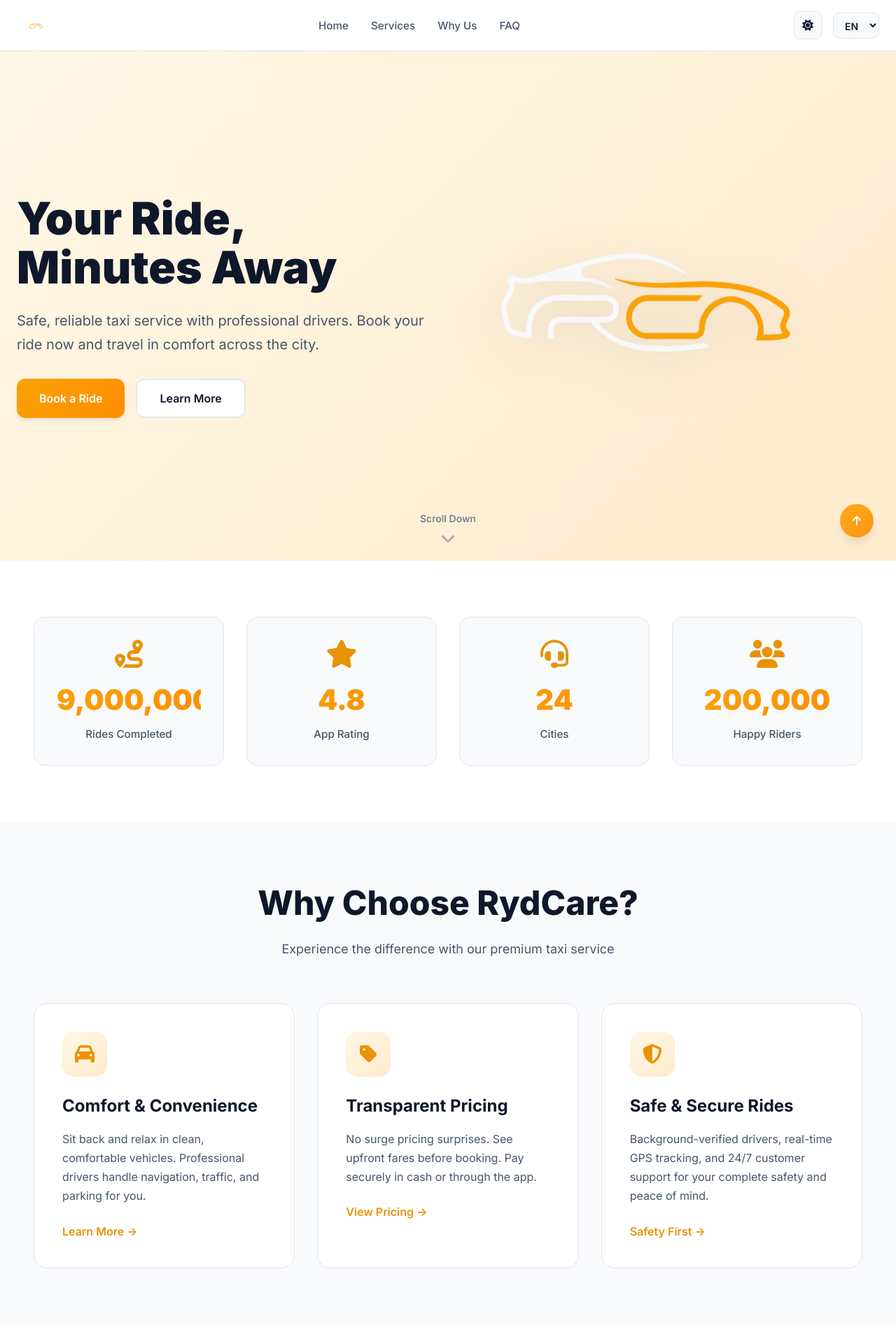
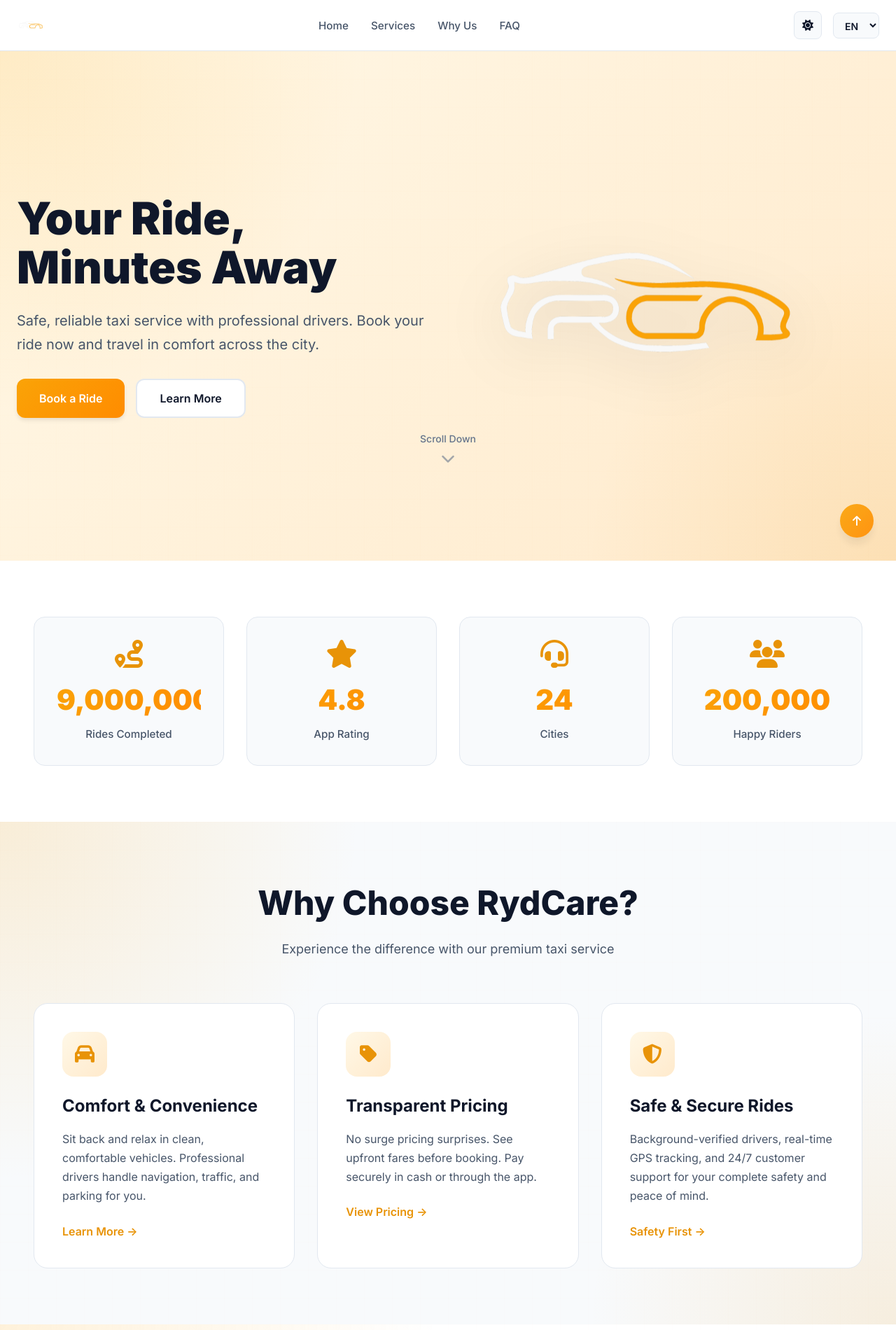
Before and after one commit to profzaid007/rydcare, a plain HTML site: page index.html in a window 1280 px wide. Shown: the top 1900 px of the page at 70% size. Drawn offline with nearby package versions, Linux system fonts and the light colour scheme.

Commit message:
Bg change to gridded radial gradient

```diff
--- a/css/styles.css
+++ b/css/styles.css
@@ -56,6 +56,15 @@
     --gradient-accent: linear-gradient(90deg, #FAA307 0%, #FFB347 100%);
     --gradient-soft: linear-gradient(135deg, #FFF8E7 0%, #FFEACC 100%);
 
+    /* Radial glow gradients - light mode (subtle orange) */
+    --gradient-radial-tl: radial-gradient(circle at top left, rgba(250, 163, 7, 0.15), transparent 35%);
+    --gradient-radial-br: radial-gradient(circle at bottom right, rgba(232, 147, 7, 0.12), transparent 30%);
+    --gradient-radial-combined: radial-gradient(circle at top left, rgba(250, 163, 7, 0.15), transparent 35%), radial-gradient(circle at bottom right, rgba(232, 147, 7, 0.12), transparent 30%);
+
+    /* Grid overlay - light mode */
+    --grid-overlay: linear-gradient(to right, rgba(250, 163, 7, 0.05) 1px, transparent 1px), linear-gradient(to bottom, rgba(250, 163, 7, 0.05) 1px, transparent 1px);
+    --grid-size: 40px 40px;
+
     /* Shadows */
     --shadow-sm: 0 1px 2px 0 rgb(0 0 0 / 0.05);
     --shadow-md: 0 4px 6px -1px rgb(0 0 0 / 0.1);
@@ -94,6 +103,14 @@
     /* Orange glows for dark mode */
     --shadow-glow: 0 0 30px rgba(250, 163, 7, 0.3);
     --shadow-glow-pink: 0 0 30px rgba(250, 163, 7, 0.3);
+
+    /* Radial glow gradients - dark mode (blue like login page) */
+    --gradient-radial-tl: radial-gradient(circle at top left, rgba(56, 189, 248, 0.18), transparent 35%);
+    --gradient-radial-br: radial-gradient(circle at bottom right, rgba(14, 165, 233, 0.14), transparent 30%);
+    --gradient-radial-combined: radial-gradient(circle at top left, rgba(56, 189, 248, 0.18), transparent 35%), radial-gradient(circle at bottom right, rgba(14, 165, 233, 0.14), transparent 30%);
+
+    /* Grid overlay - dark mode */
+    --grid-overlay: linear-gradient(to right, rgba(255, 255, 255, 0.08) 1px, transparent 1px), linear-gradient(to bottom, rgba(255, 255, 255, 0.08) 1px, transparent 1px);
 }
 
 /* ============================================
@@ -153,6 +170,45 @@
     max-width: var(--container-max);
     margin: 0 auto;
     padding: 0 1.5rem;
+}
+
+/* ============================================
+   GRADIENT BACKDROP UTILITY
+   Reusable radial glow + grid overlay layer.
+   Apply .gradient-backdrop to any section that
+   needs the ambient glow treatment.
+   ============================================ */
+.gradient-backdrop {
+    position: relative;
+    overflow: hidden;
+}
+
+/* Radial glow layer */
+.gradient-backdrop::before {
+    content: '';
+    position: absolute;
+    inset: 0;
+    background: var(--gradient-radial-combined);
+    pointer-events: none;
+    z-index: 0;
+}
+
+/* Grid pattern layer */
+.gradient-backdrop::after {
+    content: '';
+    position: absolute;
+    inset: 0;
+    background: var(--grid-overlay);
+    background-size: var(--grid-size);
+    opacity: 0.2;
+    pointer-events: none;
+    z-index: 0;
+}
+
+/* Ensure direct children sit above the pseudo-element layers */
+.gradient-backdrop > * {
+    position: relative;
+    z-index: 1;
 }
 
 /* ============================================
@@ -471,8 +527,36 @@
     transition: background var(--transition-base);
 }
 
+/* Radial glow layer */
+.hero-section::before {
+    content: '';
+    position: absolute;
+    inset: 0;
+    background: var(--gradient-radial-combined);
+    pointer-events: none;
+    z-index: 0;
+}
+
+/* Grid pattern layer */
+.hero-section::after {
+    content: '';
+    position: absolute;
+    inset: 0;
+    background: var(--grid-overlay);
+    background-size: var(--grid-size);
+    opacity: 0.2;
+    pointer-events: none;
+    z-index: 0;
+}
+
+/* Lift hero children above the glow/grid layers */
+.hero-section > * {
+    position: relative;
+    z-index: 1;
+}
+
 :root:has(#dark-toggle:checked) .hero-section {
-    background: linear-gradient(135deg, #0f172a 0%, #1e293b 50%, #312e81 100%);
+    background: linear-gradient(135deg, #00111C 0%, #0A1929 60%, #001829 100%);
 }
 
 .hero-container {
--- a/index.html
+++ b/index.html
@@ -171,8 +171,8 @@
                         <div class="stat-icon">
                             <i class="fa-solid fa-route" aria-hidden="true"></i>
                         </div>
-                        <div class="stat-number" data-target="9000000">90M+</div>
-                        <div class="stat-label" data-i18n="stats.trips">Trips Completed</div>
+                        <div class="stat-number" data-target="9000000"></div>
+                        <div class="stat-label" data-i18n="stats.trips"></div>
                     </div>
 
                     <div class="stat-card">
@@ -203,7 +203,7 @@
         </section>
 
         <!-- Why Choose Us Section -->
-        <section id="why-us" class="why-section">
+        <section id="why-us" class="why-section gradient-backdrop">
             <div class="container">
                 <div class="section-header">
                     <h2 class="section-title" data-i18n="why.title">Why Choose RydCare?</h2>
@@ -261,7 +261,7 @@
         </section>
 
         <!-- Services Section -->
-        <section id="services" class="services-section">
+        <section id="services" class="services-section gradient-backdrop">
             <div class="container">
                 <div class="section-header">
                     <h2 class="section-title" data-i18n="services.title">Our Services</h2>
```
Also changed, not shown: 1 other file.
